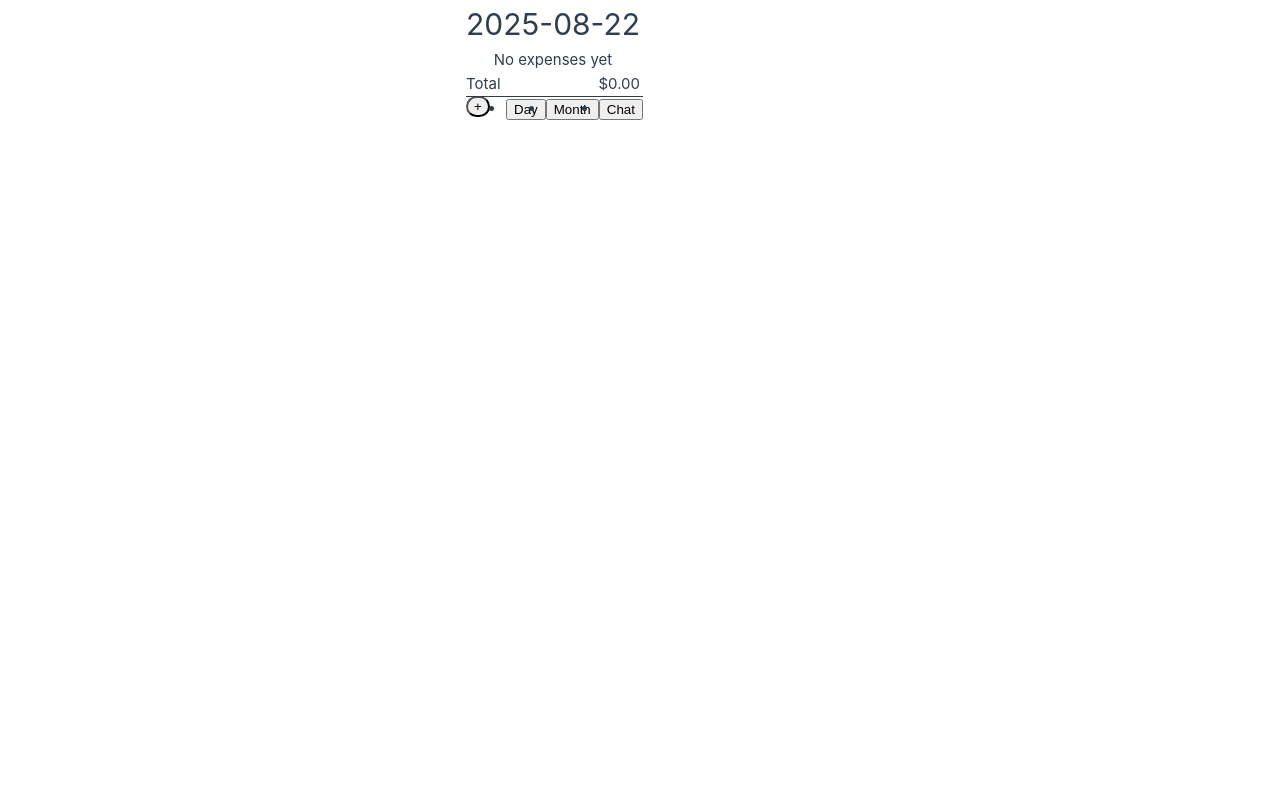
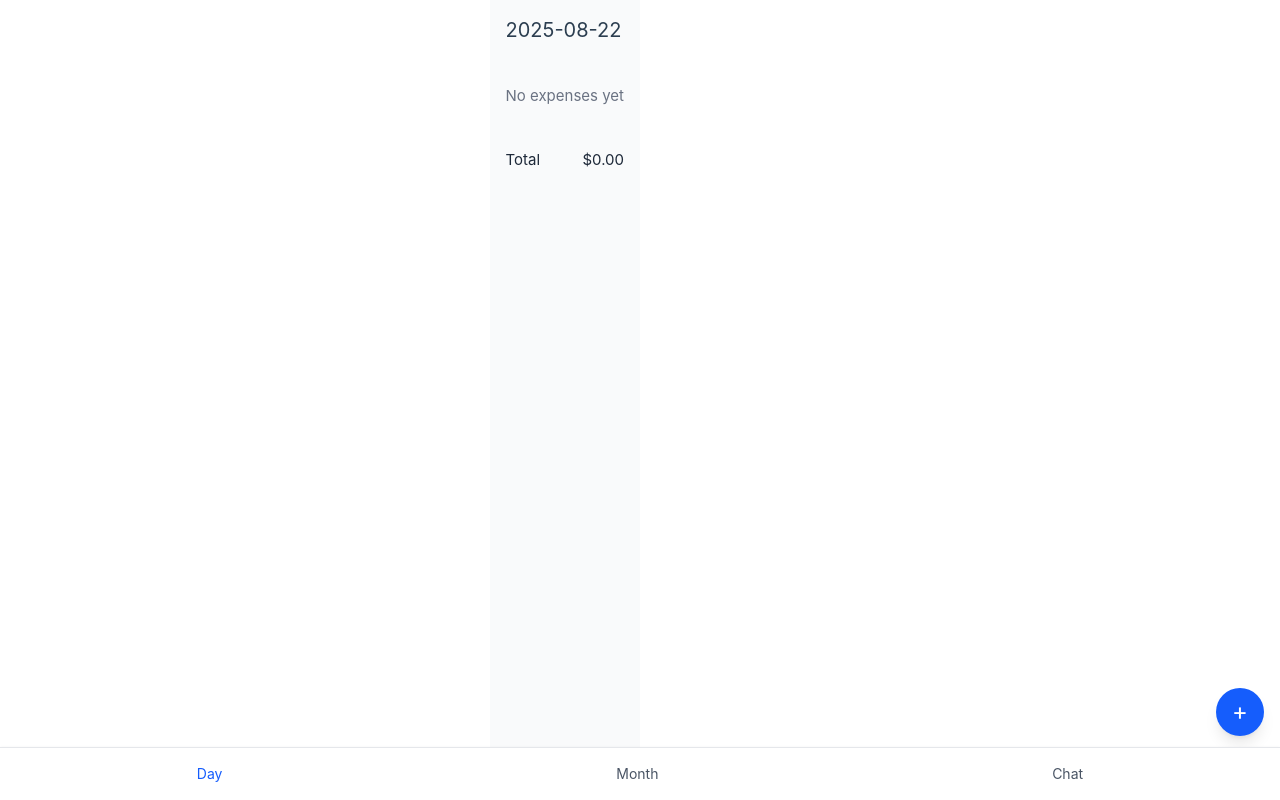
Before and after one commit to umarhamza/daily-expense-calculator, a Vue app: page / in a window 1280 px wide. Built offline with nearby package versions, Linux system fonts and the light colour scheme.

Commit message:
update tailwind

```diff
--- a/src/assets/main.css
+++ b/src/assets/main.css
@@ -1,8 +1,5 @@
-@import './base.css';
-
-@tailwind base;
-@tailwind components;
-@tailwind utilities;
+@import "tailwindcss";
+@import "./base.css";
 
 #app {
   max-width: 1280px;
```
Also changed, not shown: 1 other file (tests, documents, lock files or other folders).
